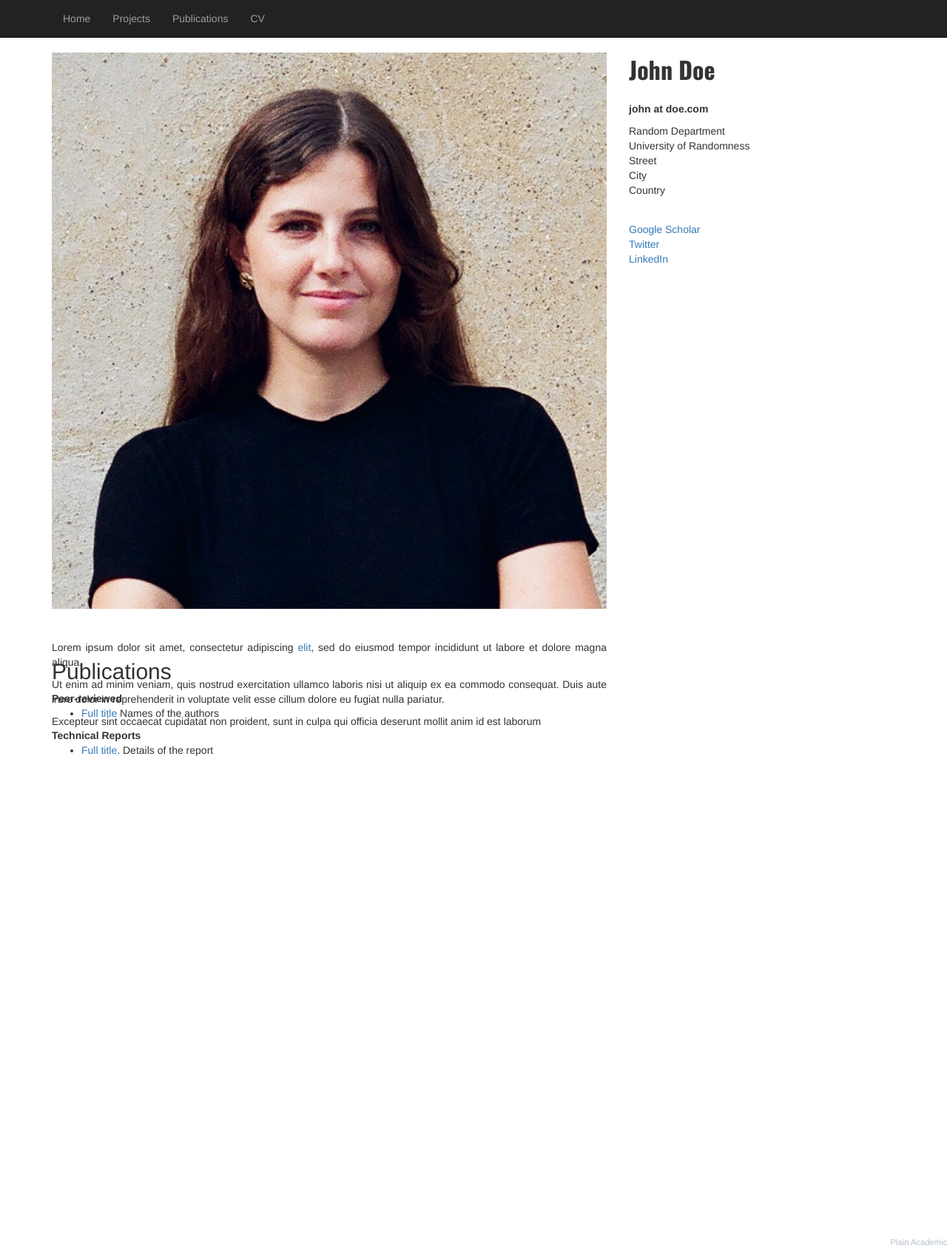
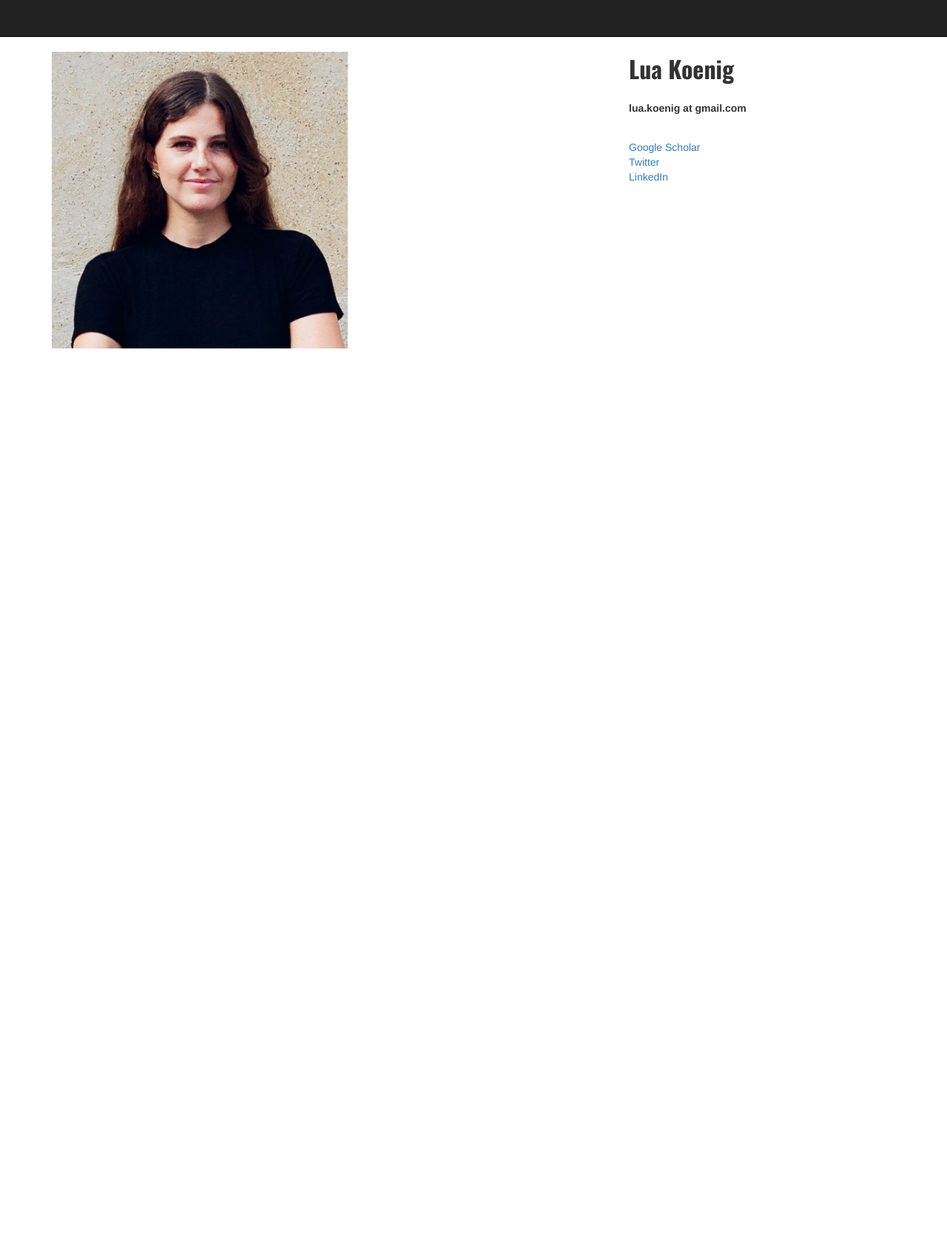
Before and after one commit to luakoenig/luakoenig.github.io, a plain HTML site: page index.html in a window 1280 px wide. Shown: the whole page at 74% size. After the commit the page ends 870 px from the top, so only its background shows below. Drawn offline with nearby package versions, Linux system fonts and the light colour scheme.

Commit message:
Second commit

```diff
--- a/index.html
+++ b/index.html
@@ -7,7 +7,7 @@
 
 <html lang="en">
 <head>
-  <title>John Doe</title>
+  <title>Lua Koenig</title>
   <meta charset="utf-8">
   <meta name="viewport" content="width=device-width, initial-scale=1">
   <link rel="stylesheet" href="https://maxcdn.bootstrapcdn.com/bootstrap/3.3.6/css/bootstrap.min.css">
@@ -31,14 +31,14 @@
 		</div>
 
 		<!-- Collect the nav links, forms, and other content for toggling -->
-		<div class="collapse navbar-collapse" id="bs-example-navbar-collapse-1">
+		<!-- <div class="collapse navbar-collapse" id="bs-example-navbar-collapse-1">
 		  <ul class="nav navbar-nav">
 				  <li><a href="index.html">Home</a></li>
 				  <li><a href="#">Projects</a></li>
 				  <li><a href="#publications">Publications</a></li>
 				  <li><a href="#">CV</a></li>
 		  </ul>
-		</div>
+		</div> -->
 	  </div>
 	</nav>
 
@@ -51,40 +51,40 @@
             <div class="col-md-8" style="height: 100vh;">
 
                 <!-- Main Image -->
-                <img class="img-responsive" src="headshot_LK.jpg" alt=""><br>
+                <img class="img-responsive" src="headshot_LK.jpg" alt="" width="400" height="400"><br>
 
-                <div style="margin-top:3%; text-align:justify;">
+                <!-- <div style="margin-top:3%; text-align:justify;">
 					<p>Lorem ipsum dolor sit amet, consectetur adipiscing <a href="#">elit</a>, sed do eiusmod tempor incididunt ut labore et dolore magna aliqua.</p>
 
 					<p>Ut enim ad minim veniam, quis nostrud exercitation ullamco laboris nisi ut aliquip ex ea commodo consequat. Duis aute irure dolor in reprehenderit in voluptate velit esse cillum dolore eu fugiat nulla pariatur.</p>
 
 					<p>Excepteur sint occaecat cupidatat non proident, sunt in culpa qui officia deserunt mollit anim id est laborum</p>
-                </div>
+                </div> -->
             </div>
 
             <!-- Contact Info on the Sidebar -->
             <div class="col-md-4">
-                <div style="font-family: 'Oswald', sans-serif; font-size: 32px;"><b>John Doe</b></div><br>
-                <p><b>john at doe.com</b><br>
-                <p>Random Department<br>
+                <div style="font-family: 'Oswald', sans-serif; font-size: 32px;"><b>Lua Koenig</b></div><br>
+                <p><b>lua.koenig at gmail.com</b><br>
+                <!-- <p>Random Department<br>
                 University of Randomness<br>
                 Street<br>
                 City <br>
                 Country<br>
-                </p>
+                </p> -->
             </div>
 
 
             <!-- Links on the Sidebar -->
             <div class="col-md-4" style="margin-top:2%">
-              <dd><a href="#">Google Scholar</a></dd>
-              <dd><a href="#">Twitter</a></dd>
-              <dd><a href="#">LinkedIn</a></dd>
+              <dd><a href="https://scholar.google.com/citations?user=3pouo0IAAAAJ&hl=en">Google Scholar</a></dd>
+              <dd><a href="https://twitter.com/luakoenig">Twitter</a></dd>
+              <dd><a href="https://www.linkedin.com/in/lua-koenig-19887713b/">LinkedIn</a></dd>
             </div>
 
 
             <!-- Publications -->
-            <div class="col-md-8" style="height: 100vh;">
+            <!-- <div class="col-md-8" style="height: 100vh;">
                 <h2 id="publications">Publications</h2>
 
                 <strong>Peer-reviewed</strong><br/>
@@ -96,7 +96,7 @@
                 <ul>
                 <li class="paper" words="add, your, keywords, here"><a href="#">Full title</a>. Details of the report</li>
                 </ul>
-            </div>
+            </div> -->
 
 
         </div>
@@ -105,8 +105,8 @@
     </div>
     <!-- /.container -->
 
-    <!-- Other people may like it too! -->
-    <a style="color:#b5bec9;font-size:0.8em; float:right;" href="https://github.com/mavroudisv/plain-academic">Plain Academic</a>
+    <!-- Other people may like it too!
+    <a style="color:#b5bec9;font-size:0.8em; float:right;" href="https://github.com/mavroudisv/plain-academic">Plain Academic</a>  -->
 
 </body>
 
```
